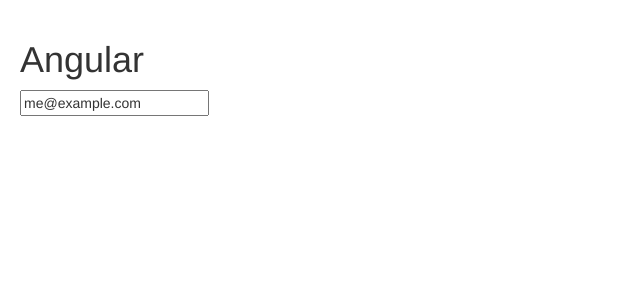
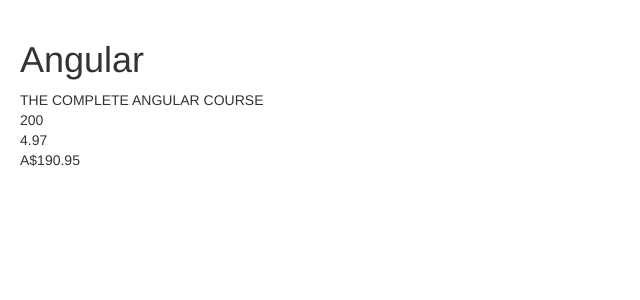
Before and after one commit to mohamedmonirshabana/angularProject, an Angular app: page / in a window 1280 px wide. Shown: the top 300 px of the page, without its empty margins (0-640 px from the left). Built offline with nearby package versions, Linux system fonts and the light colour scheme.

Commit message:
Add pipe to format Data

```diff
--- a/src/app/app.module.ts
+++ b/src/app/app.module.ts
@@ -17,7 +17,7 @@ import { CoursesService } from './courses.service';
   imports: [
     BrowserModule,
     AppRoutingModule,
-    FormsModule
+    FormsModule,
   ],
   providers: [
     CoursesService,
--- a/src/app/courses.component.ts
+++ b/src/app/courses.component.ts
@@ -5,14 +5,20 @@ import { CoursesService } from './courses.service';
 @Component({
     selector: 'courses', //   <div class="courses"> ".courses" / <courses> "courses" / <div id="courses"> "#Courses"
     template: `
-            <input  [(ngModel)]="email" (keyup.enter)="onKeyUp()" />
+            {{ course.title | uppercase }} <br/>
+            {{ course.student | number }} <br/>
+            {{ course.rating | number:'1.2-2' }} <br/>
+            {{ course.price | currency: 'AUD':true:'3.2-2' }} <br/>
+            {{ course.releaseDate | date:'shortDate'}} <br/>
         `
 
 })//search for dom style object properties
 export class CoursesComponent{
-    email = "me@example.com";
-
-    onKeyUp() {
-        console.log(this.email);
+    course = {
+        title: "The Complete Angular Course",
+        student: 200,
+        rating: 4.9745,
+        price: 190.95,
+        releaseData: new Date(2016, 3, 1)
     }
 }
```
